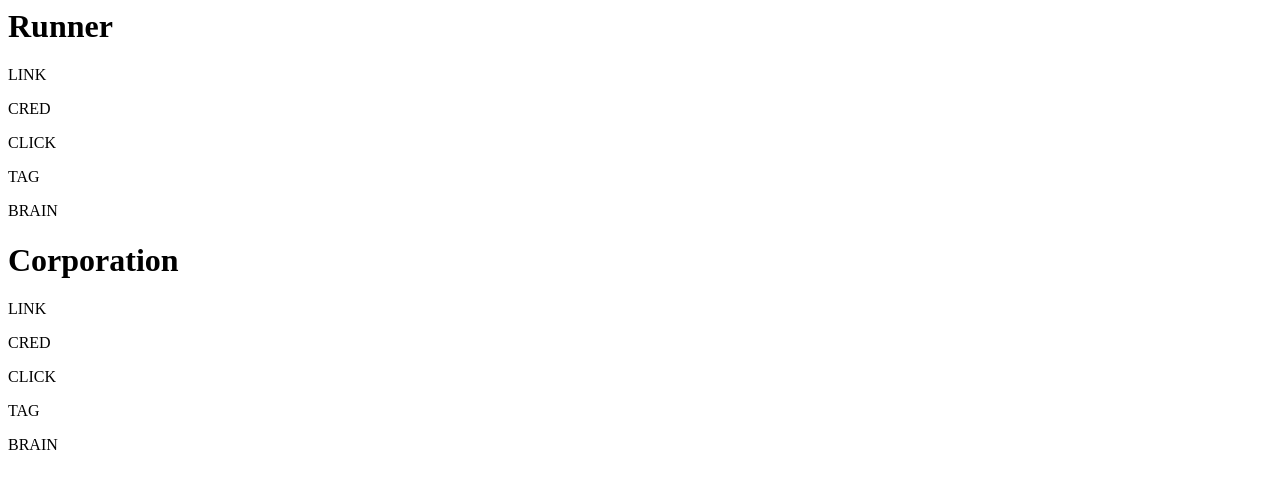
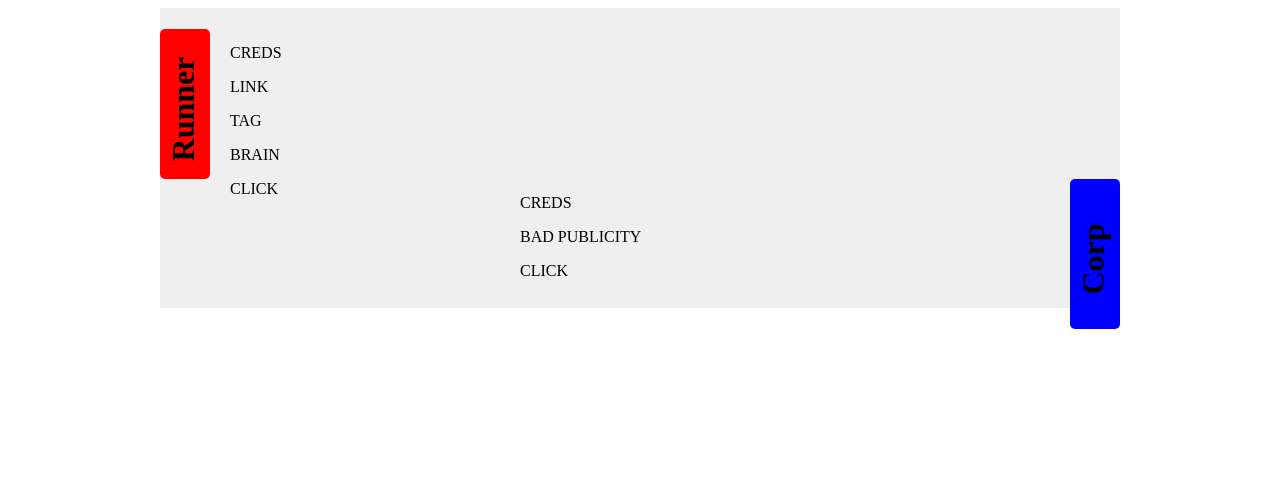
Before and after one commit to dvrico/netrunner-tracker, a plain HTML site: page index.html in a window 1280 px wide. Drawn offline with Linux system fonts and the light colour scheme.

Commit message:
Add (painfully) static design.

```diff
--- a/css/master.css
+++ b/css/master.css
@@ -0,0 +1,43 @@
+.wrapper {
+    margin:0 auto;
+    width:960px;
+    background:#EFEFEF;
+}
+
+.rotateObj {
+    height:150px;
+}
+
+.rotateObj h1 {
+    position:relative;
+    background:gray;
+    width:50px;
+    height:100%;
+    border-radius:5px;
+    -moz-border-radius:5px;
+}
+
+.rotateObj h1 span {
+    width:150px; /* same as height of .rotateObj */
+    -webkit-transform-origin:80px 75px;
+    display:inline-block;
+    -webkit-transform:rotate(-90deg);
+    text-align:center;
+}
+
+.rotateObj #runner {
+    background:red;
+    float:left;
+}
+
+.rotateObj #corp {
+    background:blue;
+    float:right;
+}
+
+.rotateObj .content {
+    float:left;
+    width:250px;
+    height:100%;
+    padding:20px;
+}
--- a/index.html
+++ b/index.html
@@ -1,20 +1,44 @@
 <html>
     <head>
-
+        <link rel="stylesheet" href="css/master.css">
     </head>
     <body>
-        <h1>Runner</h1>
-        <p>LINK</p><span></span>
-        <p>CRED</p><span></span>
-        <p>CLICK</p><span></span>
-        <p>TAG</p><span></span>
-        <p>BRAIN</p><span></span>
+        <div class="wrapper">
+            <div class="rotateObj">
+                <h1 id="runner"><span>Runner</span></h1>
+                <div class="content">
+                    <div class="creds">
+                        <p>CREDS</p>
+                    </div>
+                    <div class="link">
+                        <p>LINK</p>
+                    </div>
+                    <div class="tag">
+                        <p>TAG</p>
+                    </div>
+                    <div class="brain">
+                        <p>BRAIN</p>
+                    </div>
+                    <div class="click">
+                        <p>CLICK</p>
+                    </div>
+                </div>
+            </div>
 
-        <h1>Corporation</h1>
-        <p>LINK</p><span></span>
-        <p>CRED</p><span></span>
-        <p>CLICK</p><span></span>
-        <p>TAG</p><span></span>
-        <p>BRAIN</p><span></span>
+            <div class="rotateObj">
+                <h1 id="corp"><span>Corp</span></h1>
+                <div class="content">
+                    <div class="creds">
+                        <p>CREDS</p>
+                    </div>
+                    <div class="bad_pub">
+                        <p>BAD PUBLICITY</p>
+                    </div>
+                    <div class="click">
+                        <p>CLICK</p>
+                    </div>
+                </div>
+            </div>
+        </div class="wrapper">
     </body>
 </html>
```
